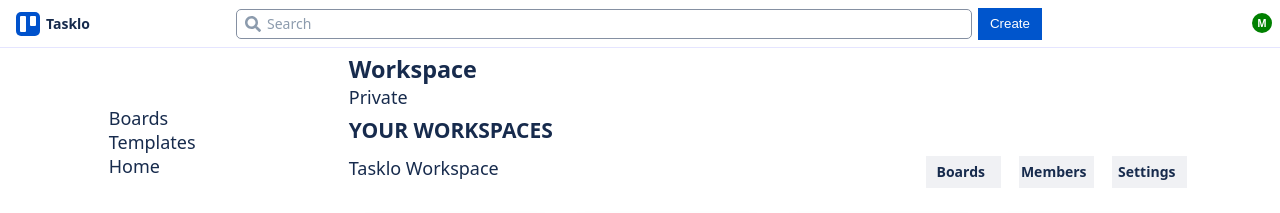
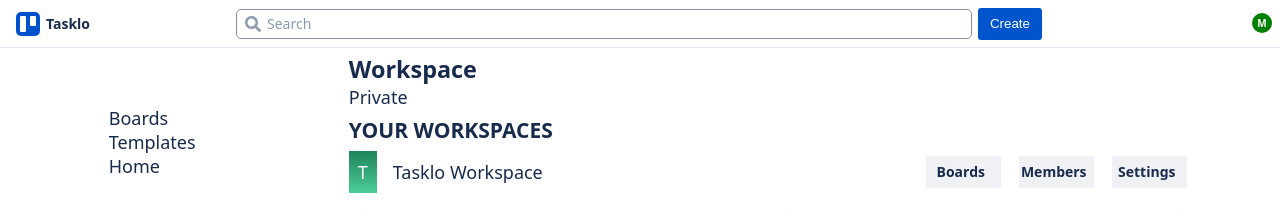
Before and after one commit to M3phis/Tasklo---FE, a React (Vite) app: page /board in a window 1280 px wide. Shown: the top 213 px of the page. Built offline with nearby package versions, Linux system fonts and the light colour scheme; no server answers; grey boxes are pictures that could not be loaded; some icons are missing.

Commit message:
ui for homepage

```diff
--- a/src/assets/styles/cmps/AppHeader.scss
+++ b/src/assets/styles/cmps/AppHeader.scss
@@ -50,6 +50,7 @@
   background-color: #0055cc;
   color: white;
   height: 32px;
+  border-radius: 3px;
 }
 
 .menu-button {
@@ -114,7 +115,6 @@
     justify-content: center;
     font-size: 10px;
     cursor: pointer;
-    // box-shadow: 0 2px 8px rgba(0, 0, 0, 0.07);
   }
 }
 
--- a/src/assets/styles/cmps/NavBarBoards.scss
+++ b/src/assets/styles/cmps/NavBarBoards.scss
@@ -1,6 +1,22 @@
 .workspace-nav-bar {
   display: flex;
   justify-content: space-between;
+}
+
+.workspace-header {
+  align-self: center;
+
+  span {
+    color: white;
+    margin-right: 16px;
+    padding: 9px;
+    height: 32px;
+    width: 32px;
+    background: linear-gradient(
+      var(--green-background1, #006644),
+      var(--green-background2, #00875a)
+    );
+  }
 }
 
 .nav-bar-boards {
--- a/src/assets/styles/setup/_variables.scss
+++ b/src/assets/styles/setup/_variables.scss
@@ -3,6 +3,8 @@
   --dynamic-background: #1d2125;
   --border-background: #22272b;
   --button-background: #a1bdd914;
+  --green-background1: #1f845a;
+  --green-background2: #4bce97;
 }
 
 // Colors
@@ -19,7 +21,6 @@
 $gray2: #aaa;
 $gray3: #777;
 $gray4: #333;
-
 
 // Font System
 $group-font-size-base: 14px;
--- a/src/cmps/BoardFilter.jsx
+++ b/src/cmps/BoardFilter.jsx
@@ -1,5 +1,4 @@
 import { FaSearch } from 'react-icons/fa'
-import { MdClose } from 'react-icons/md'
 
 export function BoardFilter({ filterBy, onSetFilterBy }) {
   function handleChange({ target }) {
--- a/src/cmps/NavBarBoards.jsx
+++ b/src/cmps/NavBarBoards.jsx
@@ -3,7 +3,9 @@
 export function NavBarBoards() {
   return (
     <section className="workspace-nav-bar">
-      <div className="workspace-header">Tasklo Workspace</div>
+      <div className="workspace-header">
+        <span>T</span>Tasklo Workspace
+      </div>
       <nav className="nav-bar-boards">
         <Link to="/board/Settings">
           <span>Settings</span>
```
